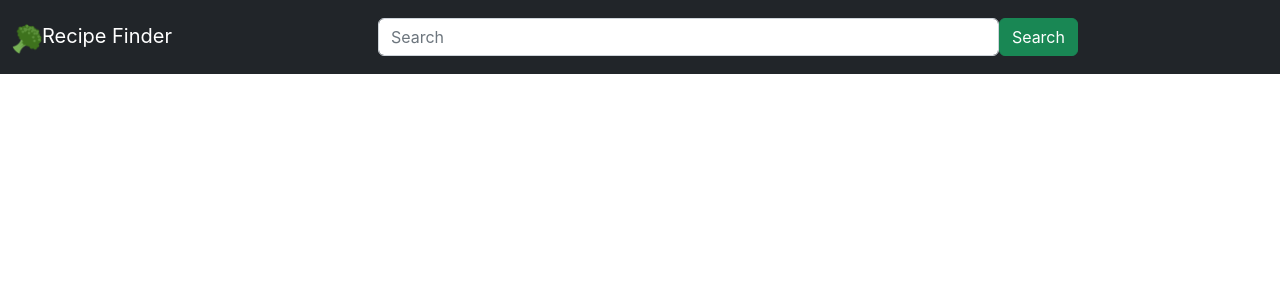
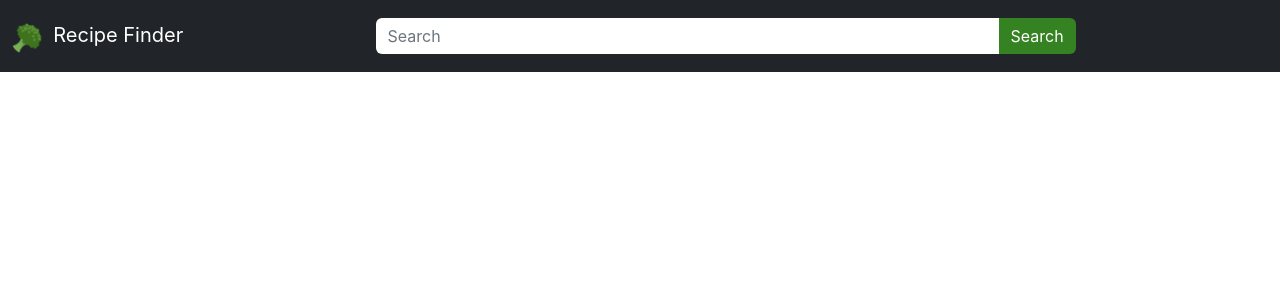
Before and after one commit to Rafael00X/Recipe-Finder, a React (Create React App) app: page / in a window 1280 px wide. Shown: the top 300 px of the page. Built offline with nearby package versions, Linux system fonts and the light colour scheme.

Commit message:
Improved css

```diff
--- a/src/App.css
+++ b/src/App.css
@@ -1,3 +1,9 @@
+:root {
+  --green-light: #358222;
+  --green-dark: #225715;
+}
+
+
 body {
   margin: 0;
   font-family: -apple-system, BlinkMacSystemFont, 'Segoe UI', 'Roboto', 'Oxygen',
@@ -42,3 +48,23 @@ code {
   margin-bottom: 20px;
   width: 100%;
 }
+
+.navbar-brand {
+  margin: auto;
+}
+
+.btn-green {
+  background-color: var(--green-light) !important;
+  border: none !important;
+  color: white !important;
+  outline: none !important;
+}
+
+.btn-green:hover {
+  background-color: var(--green-dark) !important;
+}
+
+input {
+  border: none !important;
+  outline: none !important;
+}
--- a/src/components/ItemGrid.jsx
+++ b/src/components/ItemGrid.jsx
@@ -19,10 +19,10 @@ function ItemGrid() {
 
     return (
         <div className="container item-grid">
-            <div className="row">
+            <div className="row d-flex justify-content-center">
                 {recipes.map((recipe, index) => {
                     return (
-                        <div key={index} className="col col-md-6 col-lg-auto">
+                        <div key={index} className="col col-md-6 col-lg-auto d-flex justify-content-center">
                             <DisplayCard data={recipe} />
                         </div>
                     );
--- a/src/components/LoadMoreButton.jsx
+++ b/src/components/LoadMoreButton.jsx
@@ -19,7 +19,7 @@ function LoadMoreButton() {
     };
 
     return (
-        <button className="btn btn-success load-btn" onClick={handleClick}>
+        <button className="btn btn-green load-btn" onClick={handleClick}>
             Load More Results
         </button>
     );
--- a/src/components/Navbar.jsx
+++ b/src/components/Navbar.jsx
@@ -5,16 +5,10 @@ function Navbar() {
     return (
         <nav className="navbar navbar-expand-lg navbar-dark bg-dark">
             <div className="container-fluid">
-                <a class="navbar-brand" href="#">
-                    <img
-                        src={Logo}
-                        alt=""
-                        width="30"
-                        height="30"
-                        class="d-inline-block align-text-top"
-                    />
-                    Recipe Finder
-                </a>
+                <p class="navbar-brand">
+                    <img src={Logo} alt="" width="30" height="30" class="d-inline-block align-text-top" />
+                    &nbsp; Recipe Finder
+                </p>
                 <SearchBar />
             </div>
         </nav>
--- a/src/components/SearchBar.jsx
+++ b/src/components/SearchBar.jsx
@@ -21,7 +21,29 @@ function SearchBar() {
     return (
         <div className="container-fluid">
             <form className="d-flex search-bar" role="search" onSubmit={handleSubmit} action="/">
-                <input
+                <div class="input-group">
+                    <input
+                        name="query"
+                        className="form-control"
+                        type="text"
+                        placeholder="Search"
+                        aria-label="Search"
+                        value={value}
+                        onChange={(event) => setValue(event.target.value)}
+                    />
+                    <button className="btn btn-green" type="submit">
+                        Search
+                    </button>
+                </div>
+            </form>
+        </div>
+    );
+}
+
+export default SearchBar;
+
+/*
+<input
                     name="query"
                     className="form-control"
                     type="search"
@@ -34,9 +56,4 @@ function SearchBar() {
                 <button className="btn btn-success" type="submit">
                     Search
                 </button>
-            </form>
-        </div>
-    );
-}
-
-export default SearchBar;
+                */
```
